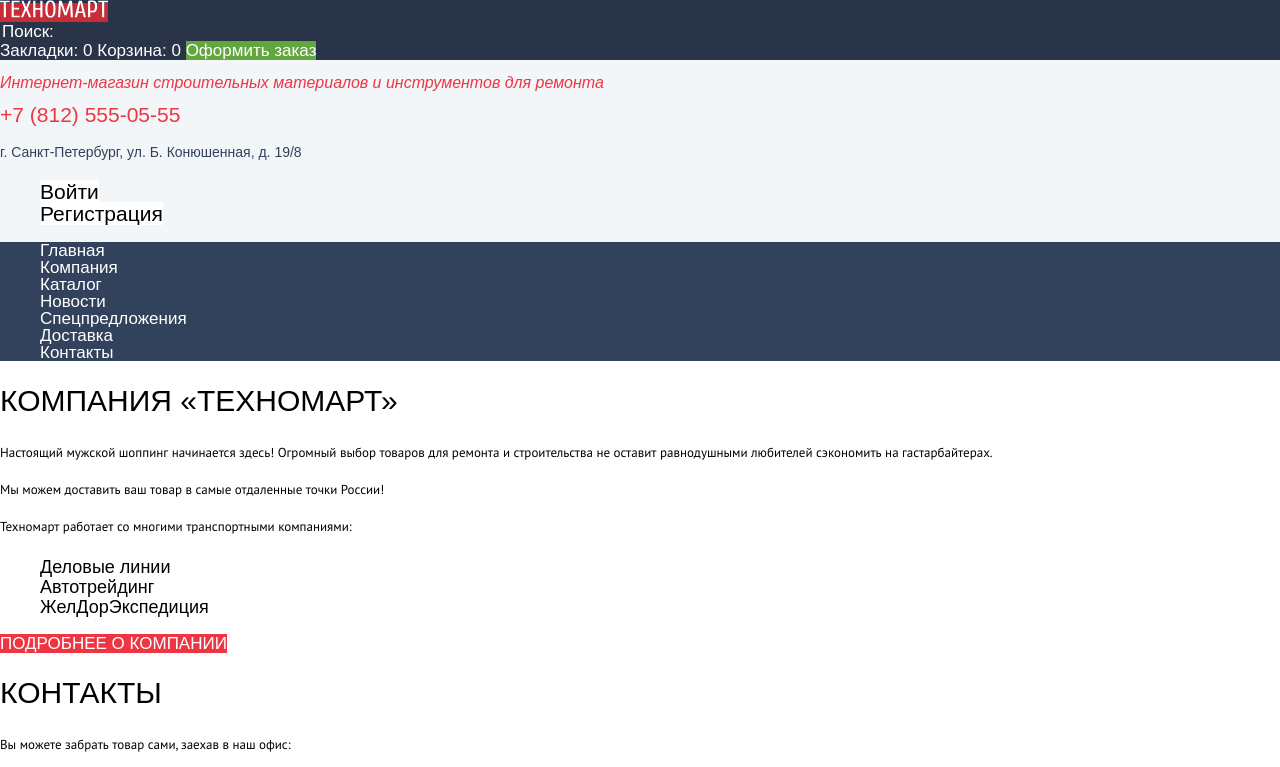
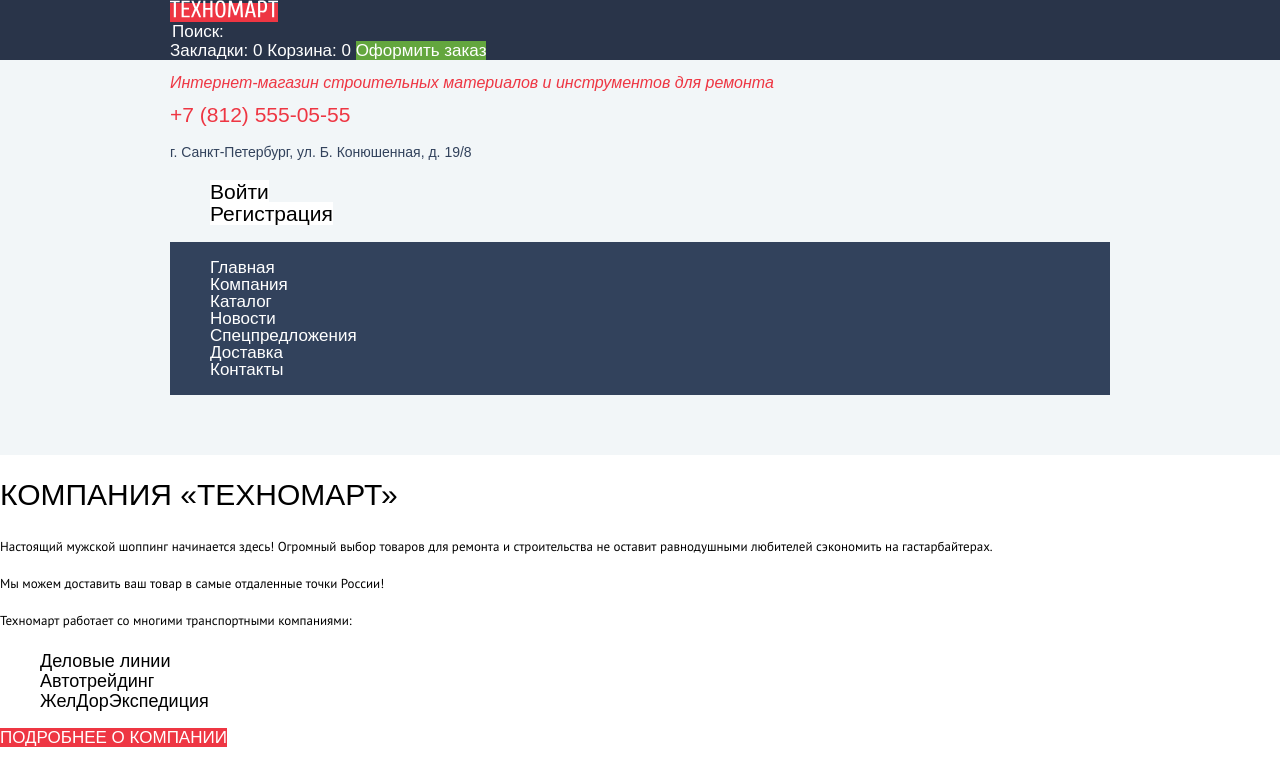
Before and after one commit to alexk08/984839-technomart-25, a plain HTML site: page index.html in a window 1280 px wide. Shown: the top 767 px of the page. Drawn offline with Linux system fonts and the light colour scheme; a web font is replaced by a local one.

Commit message:
начал сетки

```diff
--- a/css/style.css
+++ b/css/style.css
@@ -497,3 +497,39 @@
   margin: -1px;
   …
 }*/
+
+/*Стили для сеток*/
+
+.page-header {
+  margin: 0;
+  padding: 0;
+
+  width: auto;
+}
+
+.container {
+  margin: 0 auto;
+  padding: 0 10px;
+
+  width: 940px;
+  display: flex;
+  flex-direction: column;
+  justify-content: flex-start;
+}
+
+.wrapper {
+  width: 940px;
+
+  margin: 0 auto;
+  padding: 0 10px;
+}
+
+.middle-header {
+  flex-basis: 158px;
+}
+
+.navigation {
+  /*width: 940px;*/
+  flex-basis: 60px;
+  margin-bottom: 60px;
+}
--- a/index.html
+++ b/index.html
@@ -9,8 +9,8 @@
   </head>
   <body>
     <header class="page-header">
-
       <div class="top-header">
+        <div class="wrapper">
         <a class="header-logo"><img src="img/logo-technomart.svg" width="108" height="18" alt="Логотип интернет-магазина «Техномарт»"></a>
         <form class="search-form" action="https://echo.htmlacademy.ru" method="get">
           <input class="search-input" type="search" name="search" placeholder="Поиск:">
@@ -19,7 +19,9 @@
         <a class="header-item basket" href="#">Корзина: <span>0</span></a>
         <a class="header-item order" href="#">Оформить заказ</a>
       </div>
+      </div>
 
+    <div class="container">
       <div class="middle-header">
         <h1 class="header-title">Интернет-магазин строительных материалов и инструментов для ремонта</h1>
         <div class="header-contacts">
@@ -43,7 +45,7 @@
           <li><a href="#">Контакты</a></li>
         </ul>
       </nav>
-
+    </div>
     </header>
     <main class="page-content">
 
```
Also changed, not shown: catalog.html (+2 -2 lines).
